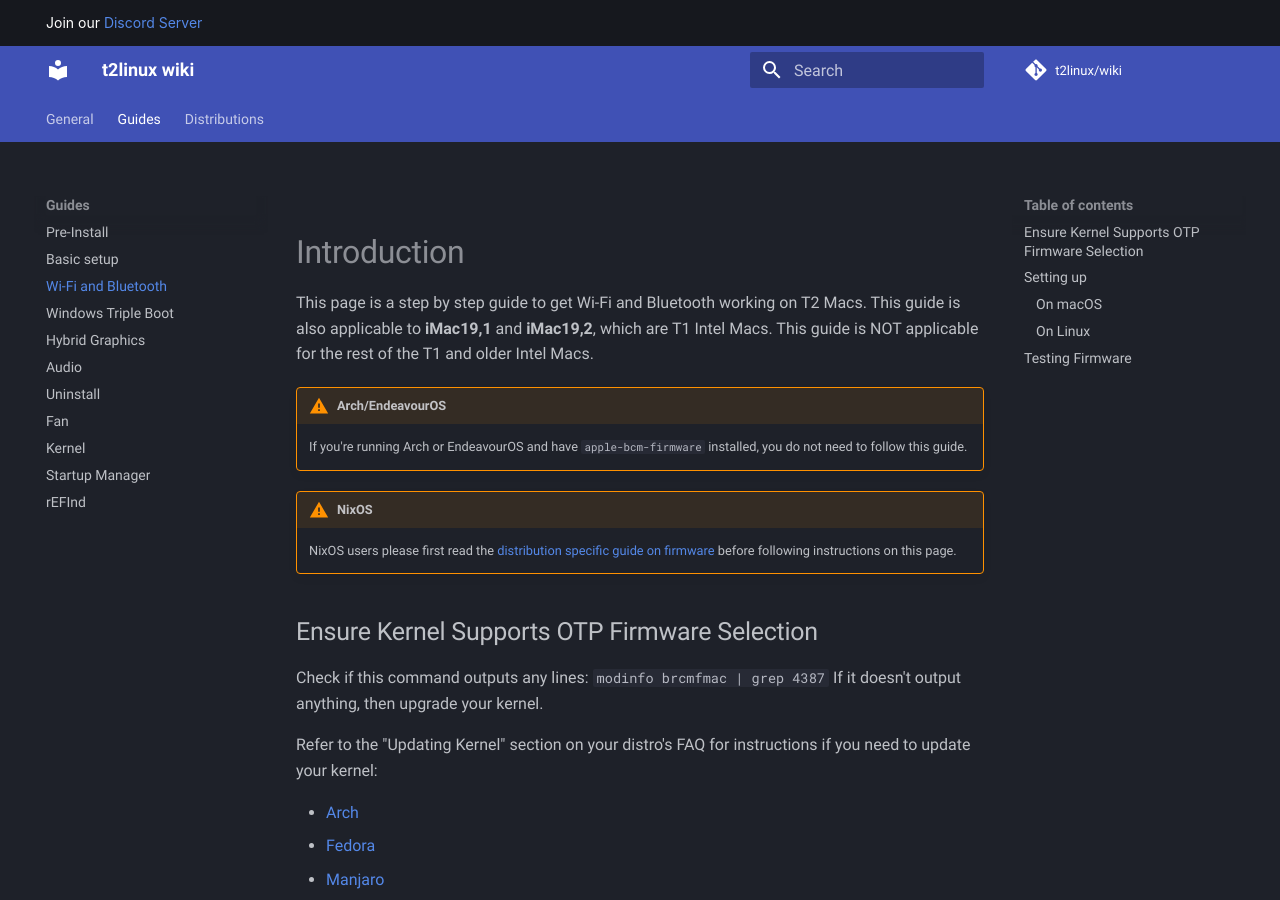
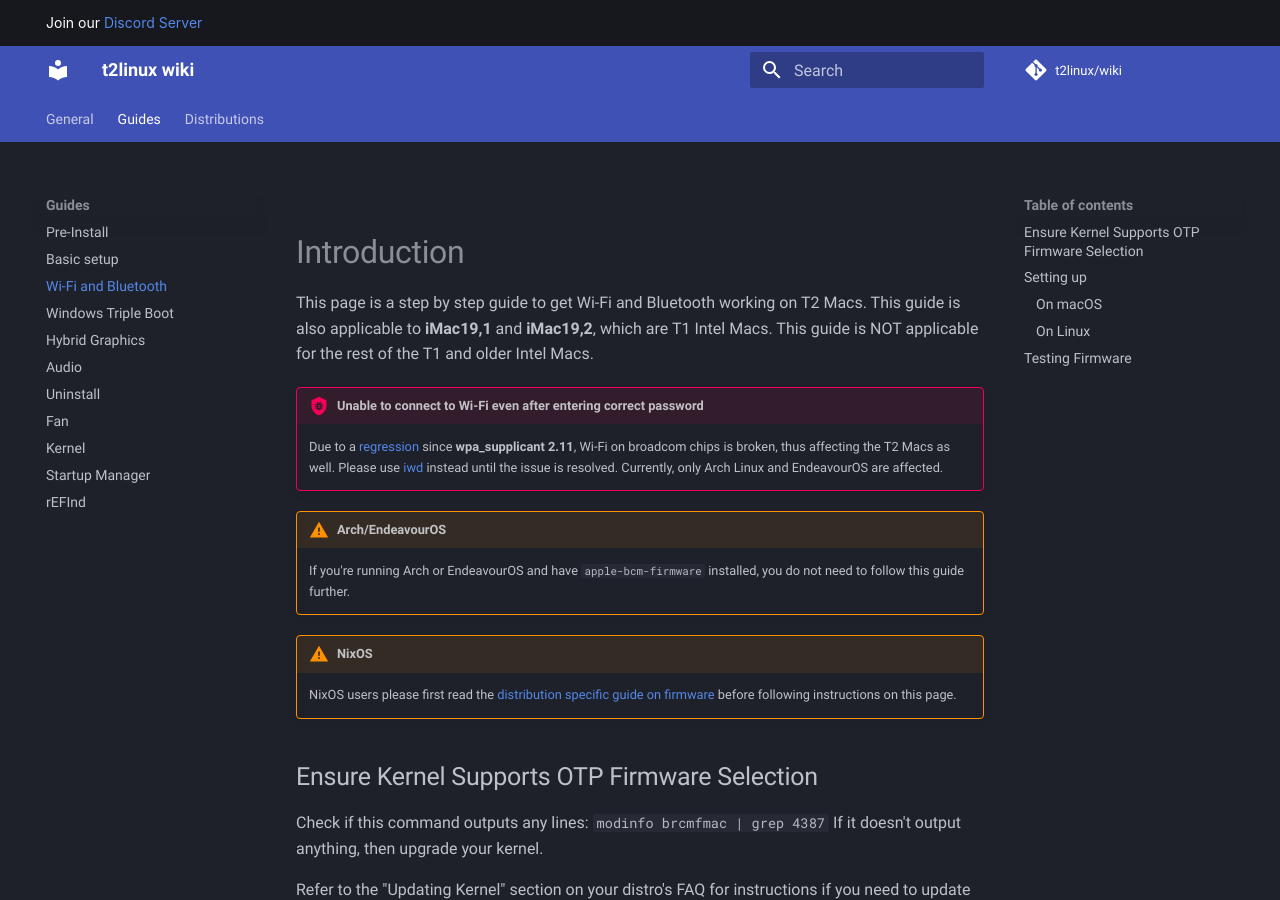
Before and after one commit to t2linux/wiki, an MkDocs documentation site: the page built from docs/guides/wifi-bluetooth.md, in a window 1280 px wide and 900 px high. Built offline with MkDocs 1.6.1 and Material for MkDocs 9.7.7, drawn with Linux system fonts in a browser that asks for light colours; comment, search, counter and statistics services are not loaded.

Commit message:
Wi-Fi: Add instructions to use iwd
Co-authored-by: Aditya Garg <85610623+AdityaGarg8@users.noreply.github.com>

```diff
--- a/docs/guides/wifi-bluetooth.md
+++ b/docs/guides/wifi-bluetooth.md
@@ -4,8 +4,11 @@
 
 This page is a step by step guide to get Wi-Fi and Bluetooth working on T2 Macs. This guide is also applicable to **iMac19,1** and **iMac19,2**, which are T1 Intel Macs. This guide is NOT applicable for the rest of the T1 and older Intel Macs.
 
+!!! Bug "Unable to connect to Wi-Fi even after entering correct password"
+    Due to a [regression](https://lists.infradead.org/pipermail/hostap/2024-August/042893.html) since **wpa_supplicant 2.11**, Wi-Fi on broadcom chips is broken, thus affecting the T2 Macs as well. Please use [iwd](https://wiki.archlinux.org/title/NetworkManager#Using_iwd_as_the_Wi-Fi_backend) instead until the issue is resolved. Currently, only Arch Linux and EndeavourOS are affected.
+
 !!! Warning "Arch/EndeavourOS"
-    If you're running Arch or EndeavourOS and have `apple-bcm-firmware` installed, you do not need to follow this guide.
+    If you're running Arch or EndeavourOS and have `apple-bcm-firmware` installed, you do not need to follow this guide further.
 
 !!! Warning "NixOS"
     NixOS users please first read the [distribution specific guide on firmware](../distributions/nixos/installation.md#wi-fi-and-bluetooth-setup) before following instructions on this page.
```
